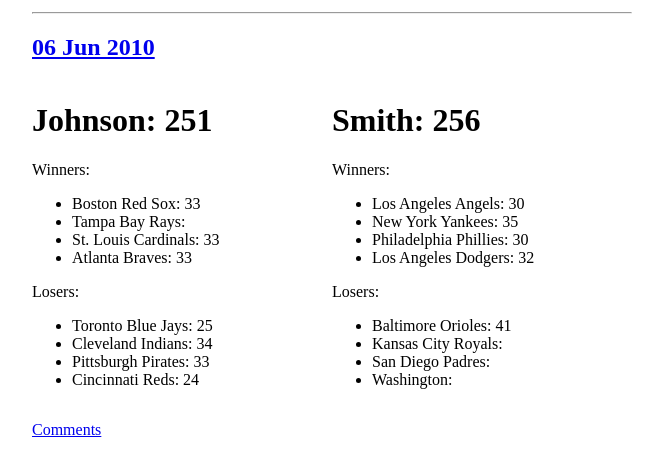
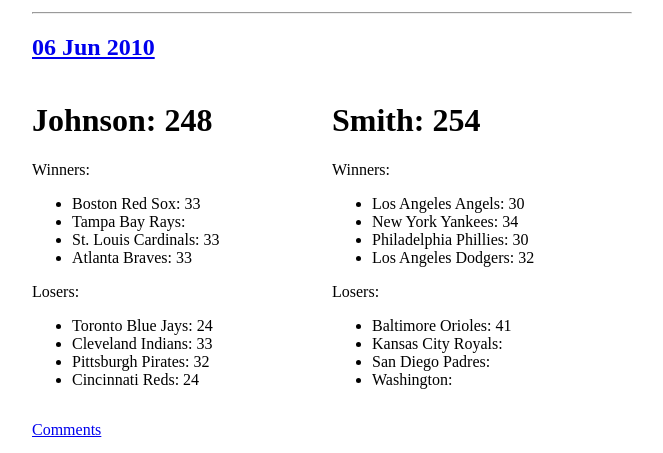
Before and after one commit to travisj/thebet, a Jekyll site: the page built from index.html, in a window 1280 px wide and 900 px high. Shown: the part 247-700 px from the top of the window, without its empty margins (308-971 px from the left). Built offline with Jekyll 4.4.1, drawn with Linux system fonts in a browser that asks for light colours; nearby versions of some CDN libraries; Markdown is read by kramdown in place of the engine named in the settings; the list of posts is cut into pages by our own code; comment, search, counter and statistics services are not loaded.

Commit message:
adding todays results

```diff
--- a/_posts/2010-06-06-Results.markdown
+++ b/_posts/2010-06-06-Results.markdown
@@ -1,21 +1,21 @@
 ---
 layout: post
-johnson: 251
-smith: 256
-tor: 25
-cle: 34
+johnson: 248
+smith: 254
+tor: 24
+cle: 33
 bos: 33
 tb: 36
-pit: 33
+pit: 32
 cin: 24
 stl: 33
 atl: 33
 bal: 41
 kc: 34
-nyy: 35
+nyy: 34
 laa: 30
 sd: 23
-wsh: 31
+wsh: 30
 phi: 30
 lad: 32
 ---
```
